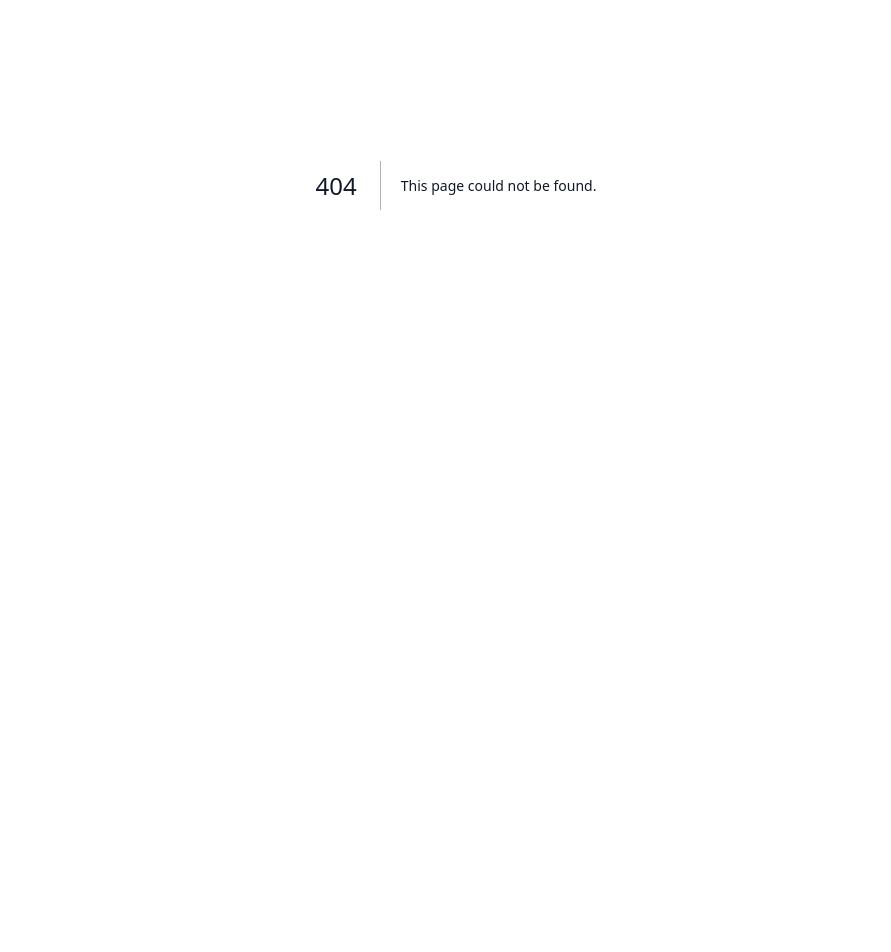
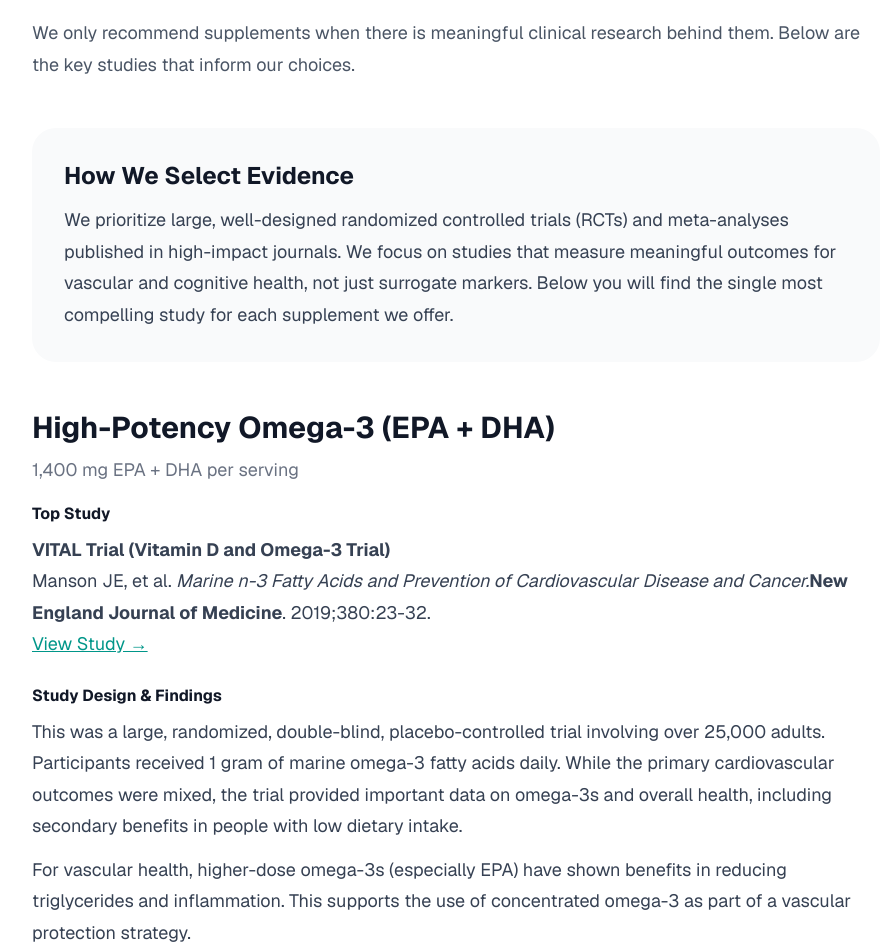
Before and after one commit to croomlawrence/vasculardementia.ai, a Next.js app: page /research/clinical-evidence in a window 1280 px wide. Before the commit this address had no page. Shown: the part 280-1232 px from the top of the page, without its empty margins (184-1075 px from the left). Before the commit the page ends 865 px from the top, so only its background shows below. Built offline with nearby package versions, Linux system fonts and the light colour scheme.

Commit message:
Create Clinical Evidence page with top studies for each supplement

```diff
--- /dev/null
+++ b/app/research/clinical-evidence/page.tsx
@@ -0,0 +1,150 @@
+import Link from 'next/link';
+
+export default function ClinicalEvidencePage() {
+  return (
+    <div className="max-w-4xl mx-auto px-6 py-16">
+      <div className="mb-8">
+        <Link href="/" className="text-teal-600 hover:underline">← Back to Vascumind</Link>
+      </div>
+
+      <h1 className="text-5xl font-semibold tracking-tight mb-4">Clinical Evidence Behind Our Recommendations</h1>
+      <p className="text-xl text-gray-600 mb-12">
+        We only recommend supplements when there is meaningful clinical research behind them.
+        Below are the key studies that inform our choices.
+      </p>
+
+      {/* Introduction */}
+      <div className="bg-gray-50 rounded-3xl p-8 mb-12">
+        <h2 className="text-2xl font-semibold mb-3">How We Select Evidence</h2>
+        <p className="text-gray-700">
+          We prioritize large, well-designed randomized controlled trials (RCTs) and meta-analyses published in high-impact journals.
+          We focus on studies that measure meaningful outcomes for vascular and cognitive health, not just surrogate markers.
+          Below you will find the single most compelling study for each supplement we offer.
+        </p>
+      </div>
+
+      {/* Omega-3 */}
+      <div className="mb-12 border-b pb-12">
+        <h2 className="text-3xl font-semibold mb-2">High-Potency Omega-3 (EPA + DHA)</h2>
+        <p className="text-sm text-gray-500 mb-4">1,400 mg EPA + DHA per serving</p>
+
+        <div className="mb-6">
+          <h3 className="font-semibold mb-2">Top Study</h3>
+          <p className="text-gray-700">
+            <strong>VITAL Trial (Vitamin D and Omega-3 Trial)</strong><br />
+            Manson JE, et al. <em>Marine n-3 Fatty Acids and Prevention of Cardiovascular Disease and Cancer.</em>
+            <strong>New England Journal of Medicine</strong>. 2019;380:23-32.
+            <br />
+            <a href="https://www.nejm.org/doi/full/10.1056/NEJMoa1811403" target="_blank" className="text-teal-600 underline">View Study →</a>
+          </p>
+        </div>
+
+        <div>
+          <h3 className="font-semibold mb-2">Study Design & Findings</h3>
+          <p className="text-gray-700">
+            This was a large, randomized, double-blind, placebo-controlled trial involving over 25,000 adults.
+            Participants received 1 gram of marine omega-3 fatty acids daily. While the primary cardiovascular outcomes were mixed,
+            the trial provided important data on omega-3s and overall health, including secondary benefits in people with low dietary intake.
+          </p>
+          <p className="text-gray-700 mt-3">
+            For vascular health, higher-dose omega-3s (especially EPA) have shown benefits in reducing triglycerides and inflammation.
+            This supports the use of concentrated omega-3 as part of a vascular protection strategy.
+          </p>
+        </div>
+      </div>
+
+      {/* B-Complex */}
+      <div className="mb-12 border-b pb-12">
+        <h2 className="text-3xl font-semibold mb-2">Methylated B-Complex</h2>
+        <p className="text-sm text-gray-500 mb-4">Active forms of B vitamins</p>
+
+        <div className="mb-6">
+          <h3 className="font-semibold mb-2">Top Study</h3>
+          <p className="text-gray-700">
+            <strong>VITACOG Trial</strong><br />
+            Smith AD, et al. <em>Homocysteine-lowering by B vitamins slows the rate of accelerated brain atrophy in mild cognitive impairment.</em>
+            <strong>PLoS One</strong>. 2010;5(9):e12244.
+            Follow-up: <em>JAMA Neurology</em> 2013.
+            <br />
+            <a href="https://pubmed.ncbi.nlm.nih.gov/20838622/" target="_blank" className="text-teal-600 underline">View Study →</a>
+          </p>
+        </div>
+
+        <div>
+          <h3 className="font-semibold mb-2">Study Design & Findings</h3>
+          <p className="text-gray-700">
+            This was a randomized, double-blind, placebo-controlled trial in 271 people with mild cognitive impairment.
+            Participants received high-dose B vitamins (folic acid, B6, and B12) for two years. Brain MRI scans showed that
+            the rate of brain atrophy was significantly slowed in the treatment group, particularly in those with high homocysteine levels.
+          </p>
+          <p className="text-gray-700 mt-3">
+            This is one of the strongest pieces of evidence showing that lowering homocysteine with B vitamins can protect brain structure.
+            It directly supports the use of methylated B vitamins for cognitive and vascular brain health.
+          </p>
+        </div>
+      </div>
+
+      {/* Vitamin D3 + K2 */}
+      <div className="mb-12 border-b pb-12">
+        <h2 className="text-3xl font-semibold mb-2">Vitamin D3 + K2</h2>
+        <p className="text-sm text-gray-500 mb-4">Supports calcium metabolism and vascular health</p>
+
+        <div className="mb-6">
+          <h3 className="font-semibold mb-2">Top Study</h3>
+          <p className="text-gray-700">
+            <strong>VITAL Trial (Vitamin D component)</strong><br />
+            Manson JE, et al. <em>Vitamin D Supplements and Prevention of Cancer and Cardiovascular Disease.</em>
+            <strong>New England Journal of Medicine</strong>. 2019;380:33-44.
+            <br />
+            <a href="https://www.nejm.org/doi/full/10.1056/NEJMoa1809944" target="_blank" className="text-teal-600 underline">View Study →</a>
+          </p>
+        </div>
+
+        <div>
+          <h3 className="font-semibold mb-2">Study Design & Findings</h3>
+          <p className="text-gray-700">
+            This large randomized trial (over 25,000 participants) tested 2,000 IU of vitamin D3 daily versus placebo.
+            While the primary outcomes for cancer and cardiovascular events were not statistically significant overall,
+            vitamin D showed benefits in certain subgroups and helped maintain bone and immune health.
+          </p>
+          <p className="text-gray-700 mt-3">
+            When combined with Vitamin K2, the evidence suggests improved calcium direction (into bones rather than arteries).
+            This combination supports both bone and vascular health.
+          </p>
+        </div>
+      </div>
+
+      {/* Beetroot */}
+      <div className="mb-12">
+        <h2 className="text-3xl font-semibold mb-2">Organic Beetroot Powder</h2>
+        <p className="text-sm text-gray-500 mb-4">Natural source of dietary nitrate</p>
+
+        <div className="mb-6">
+          <h3 className="font-semibold mb-2">Top Study</h3>
+          <p className="text-gray-700">
+            <strong>Webb AJ, et al.</strong> <em>Acute blood pressure lowering, vasoprotective, and antiplatelet properties of dietary nitrate via bioconversion to nitrite.</em>
+            <strong>Hypertension</strong>. 2008;51(3):784-790.
+            <br />
+            <a href="https://pubmed.ncbi.nlm.nih.gov/18250365/" target="_blank" className="text-teal-600 underline">View Study →</a>
+          </p>
+        </div>
+
+        <div>
+          <h3 className="font-semibold mb-2">Study Design & Findings</h3>
+          <p className="text-gray-700">
+            This randomized, placebo-controlled crossover study demonstrated that dietary nitrate from beetroot juice significantly lowered blood pressure
+            and improved endothelial function within hours. The mechanism involves conversion of nitrate to nitric oxide, which relaxes blood vessels.
+          </p>
+          <p className="text-gray-700 mt-3">
+            Multiple follow-up studies and meta-analyses have confirmed these effects. Beetroot is one of the most evidence-based natural ways to support healthy blood pressure and circulation.
+          </p>
+        </div>
+      </div>
+
+      <div className="text-center text-sm text-gray-500 border-t pt-8">
+        These studies represent the strongest available evidence for each supplement.
+        We continuously review new research and update our recommendations accordingly.
+      </div>
+    </div>
+  );
+}
```
